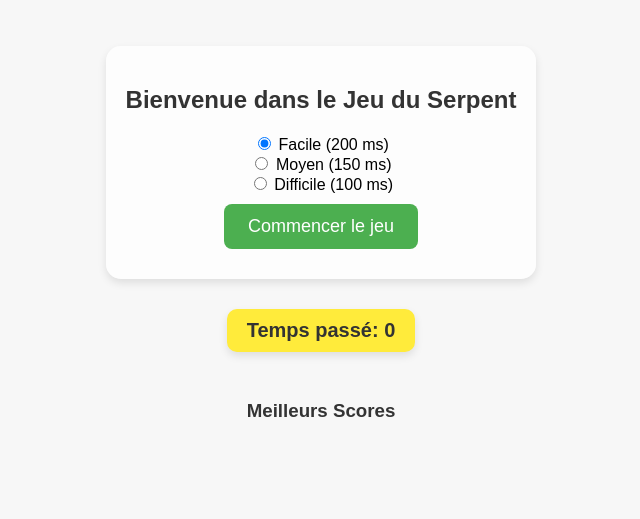
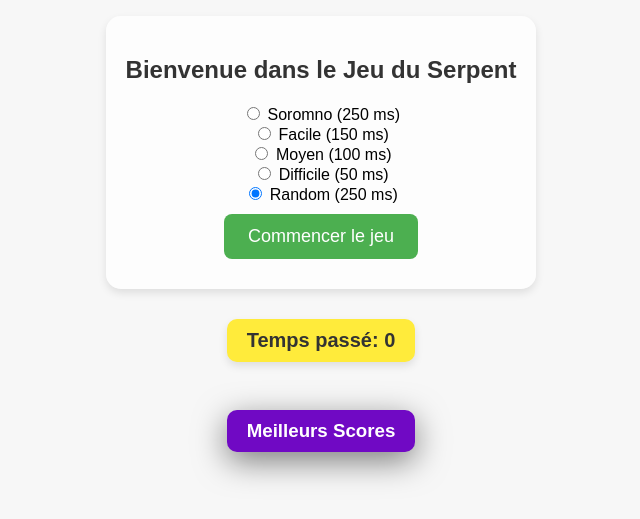
Before and after one commit to Josefnademo/Bulle-JS, a plain HTML site: page snake-code/p-bulle-snake-step1-start/index.html in a window 1280 px wide. Shown: the part 161-680 px from the top of the page, without its empty margins (319-959 px from the left). Drawn offline with Linux system fonts and the light colour scheme.

Commit message:
10.1.2025

```diff
--- a/snake-code/p-bulle-snake-step1-start/index.html
+++ b/snake-code/p-bulle-snake-step1-start/index.html
@@ -140,14 +140,22 @@
     <div id="menu" class="menu">
       <h2>Bienvenue dans le Jeu du Serpent</h2>
       <label>
-        <input type="radio" name="difficulty" value="200" checked /> Facile (200
+        <input type="radio" name="difficulty" value="250" checked /> Soromno (250
         ms)
       </label>
       <label>
-        <input type="radio" name="difficulty" value="150" /> Moyen (150 ms)
+        <input type="radio" name="difficulty" value="150" checked /> Facile (150
+        ms)
       </label>
       <label>
-        <input type="radio" name="difficulty" value="100" /> Difficile (100 ms)
+        <input type="radio" name="difficulty" value="100" /> Moyen (100 ms)
+      </label>
+      <label>
+        <input type="radio" name="difficulty" value="50" /> Difficile (50 ms)
+      </label>
+      <label>
+        <input type="radio" name="difficulty" value="random" checked /> Random (250
+        ms)
       </label>
       <button id="startButton">Commencer le jeu</button>
     </div>
--- a/snake-code/p-bulle-snake-step1-start/style.css
+++ b/snake-code/p-bulle-snake-step1-start/style.css
@@ -14,6 +14,15 @@ body {
 h2,
 h3 {
   color: #333;
+}
+
+h3{
+  color: #ffffff;
+  background-color: #7009c4;
+  padding: 10px 20px;
+  border-radius: 10px;
+  font-weight: bold;
+  box-shadow: 0 9px 32px rgba(0, 0, 0, 0.5);
 }
 
 /* Menu Styles */
```
Also changed, not shown: 1 other file.
